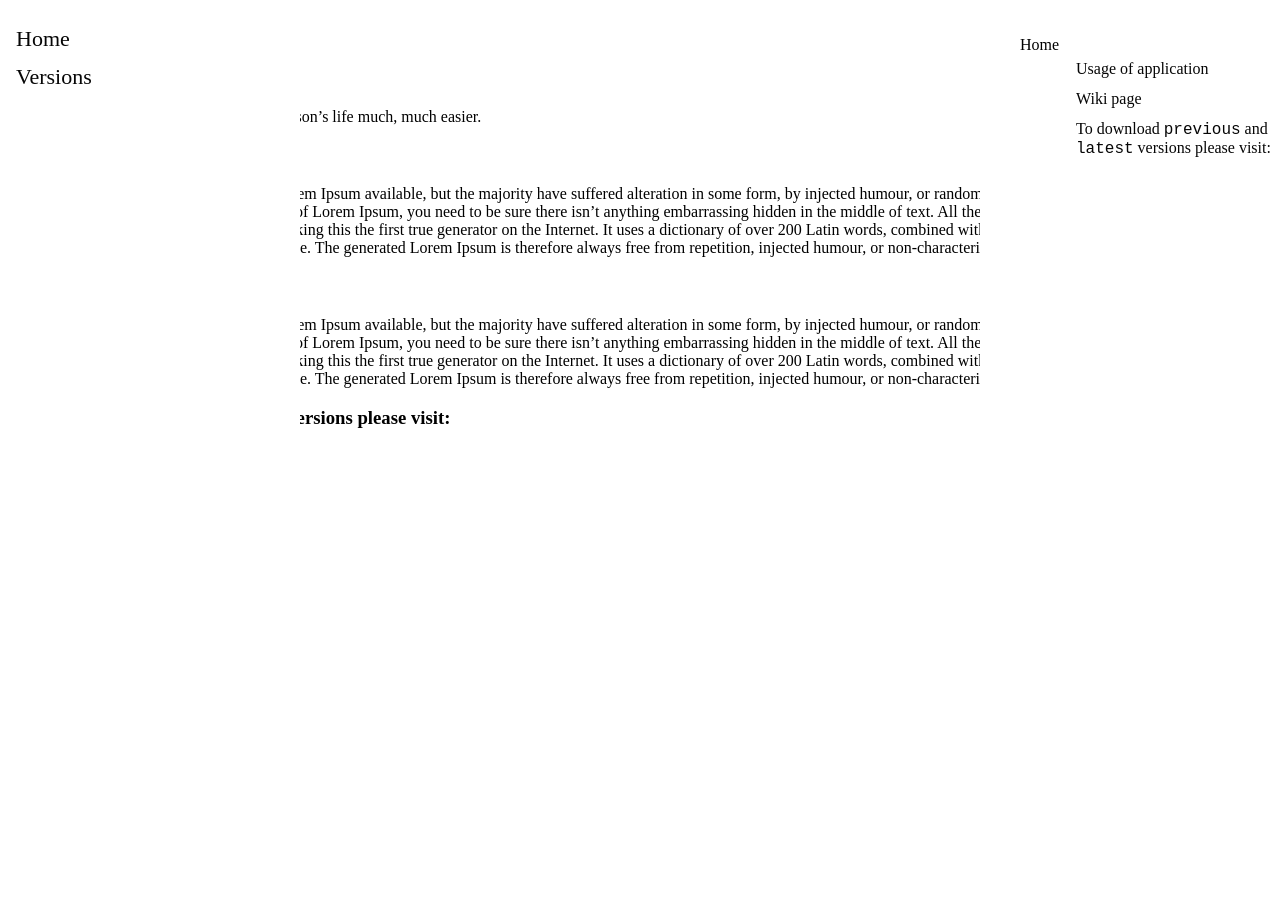
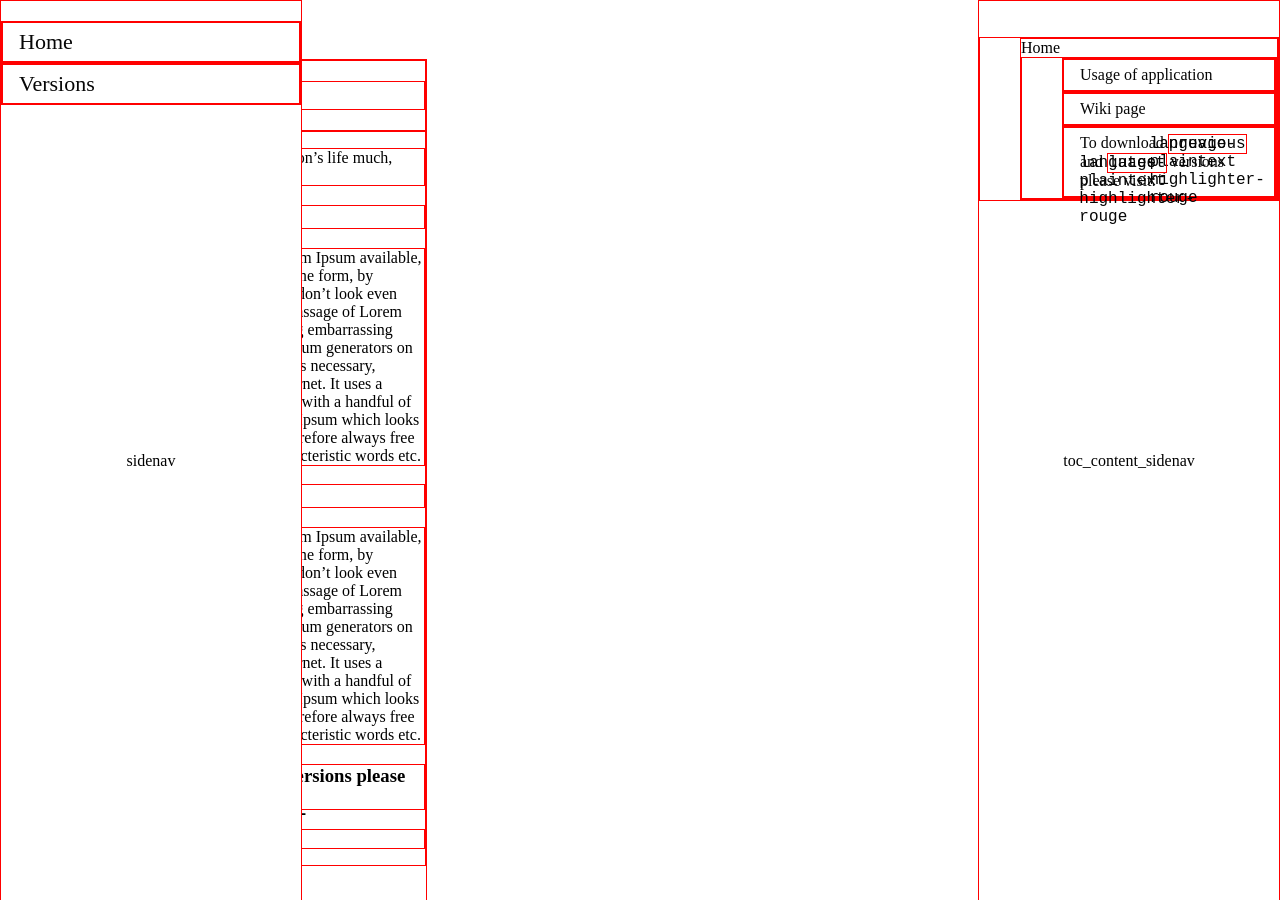
Before and after one commit to zozobalogh0817/zocs, a Jekyll site: the page built from home.md, in a window 1280 px wide and 900 px high. Built offline with Jekyll 4.4.1, drawn with Linux system fonts in a browser that asks for light colours.

Commit message:
feat: fix wiki-theme build bug

```diff
--- a/_layouts/default.html
+++ b/_layouts/default.html
@@ -58,6 +58,40 @@
 </body>
 {% endif %}
 <style>
+    .wrapper {
+        display: grid;
+        grid-template-columns: 1fr 1fr 1fr;
+        grid-template-rows: 1fr;
+        gap: 0px 0px;
+        grid-auto-flow: row;
+        grid-template-areas:
+    ". . .";
+    }
+
+    html, body , .wrapper {
+        height: 100%;
+        margin: 0;
+    }
+
+    /* For presentation only, no need to copy the code below */
+
+    .wrapper * {
+        border: 1px solid red;
+        position: relative;
+    }
+
+    .wrapper *:after {
+        content:attr(class);
+        position: absolute;
+        top: 0;
+        left: 0;
+        width: 100%;
+        height: 100%;
+        display: grid;
+        align-items: center;
+        justify-content: center;
+    }
+
     .sidenav {
         height: 100%;
         width: 300px;
```
